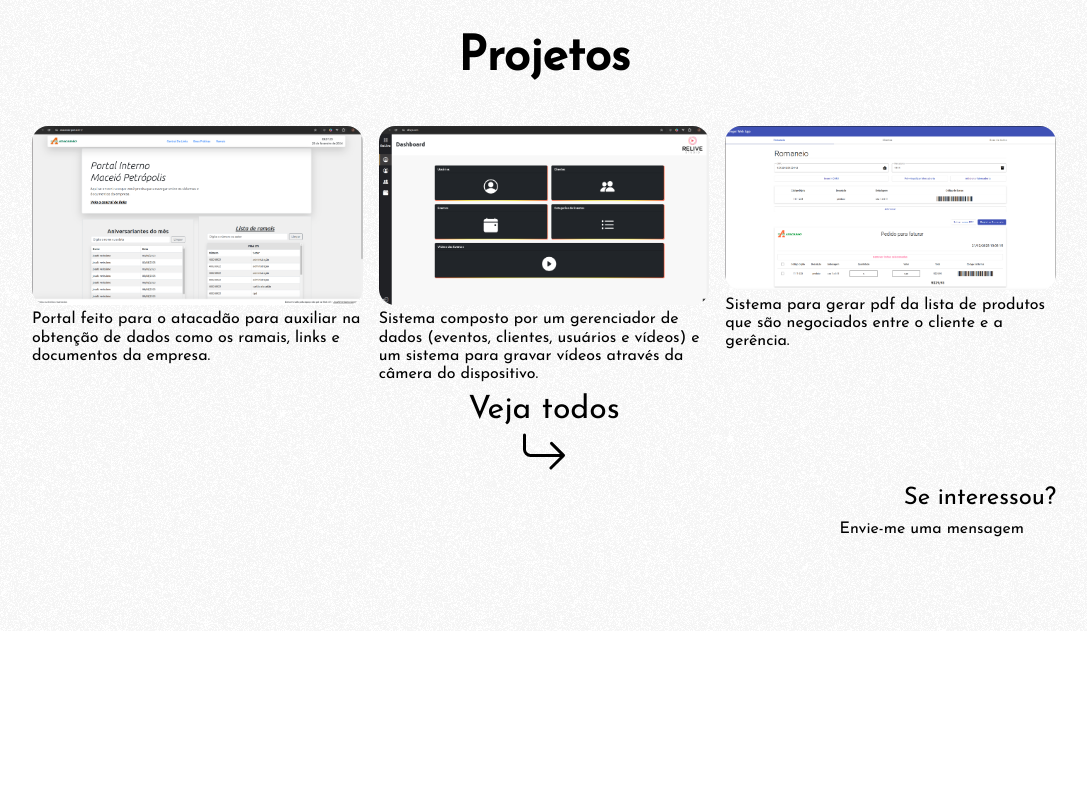
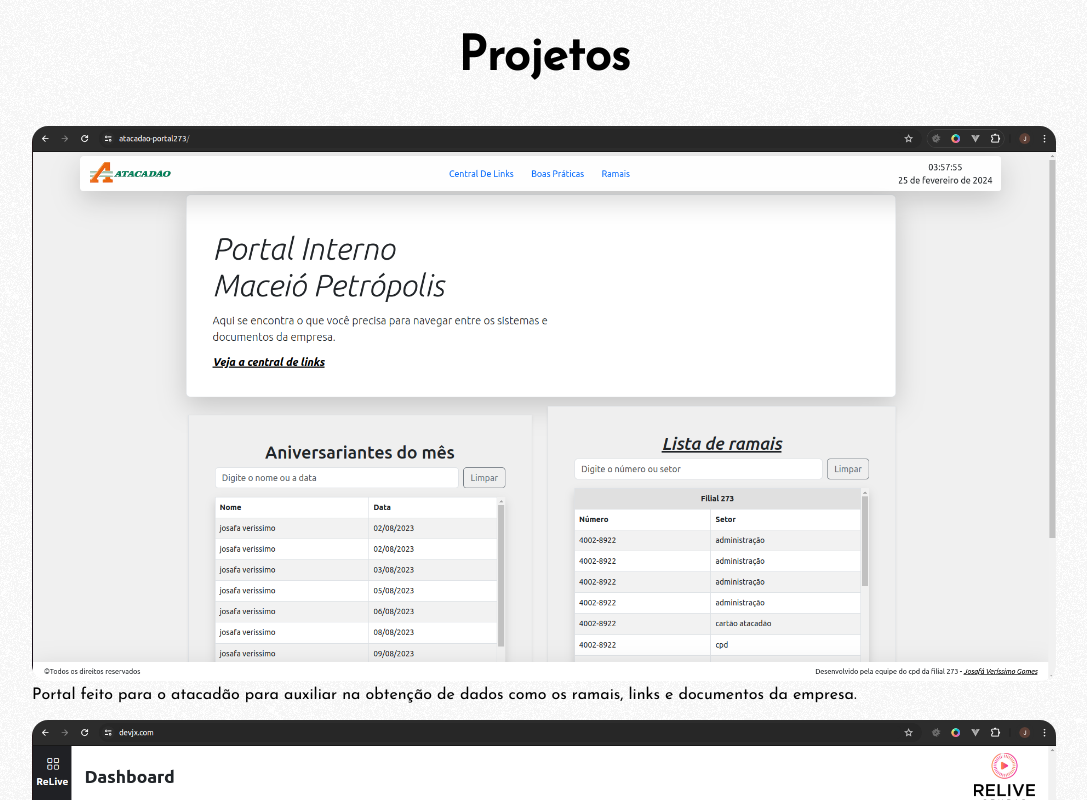
Before and after one commit to josafaverissimo/portfolio, a Vue app in the folder portfolio-app/: page / in a window 1280 px wide. Shown: the part 1920-2720 px from the top of the page, without its empty margins (96-1183 px from the left). Before the commit the page ends 2551 px from the top, so only its background shows below. Built offline with nearby package versions, Linux system fonts and the light colour scheme.

Commit message:
style: projects section flexwrap projects cards container

```diff
--- a/portfolio-app/src/components/HomeView/ProjectsSection.vue
+++ b/portfolio-app/src/components/HomeView/ProjectsSection.vue
@@ -61,6 +61,7 @@
       width: 100%;
       display: flex;
       gap: 1rem;
+      flex-wrap: wrap;
     }
 
     .see-all {
@@ -104,15 +105,15 @@
         .btn-send-message {
           display: block;
           text-decoration: none;
-          color: var(--about-me-background-color);
-          border: 2px solid var(--about-me-background-color);
+          color: #020100;
+          border: 2px solid #020100;
           transition: all .2s;
           padding: .5rem 2rem;
           border-radius: 1rem;
         }
 
         .btn-send-message:hover {
-          background-color: var(--about-me-background-color);
+          background-color: #020100;
           color: #fff;
         }
       }
```
